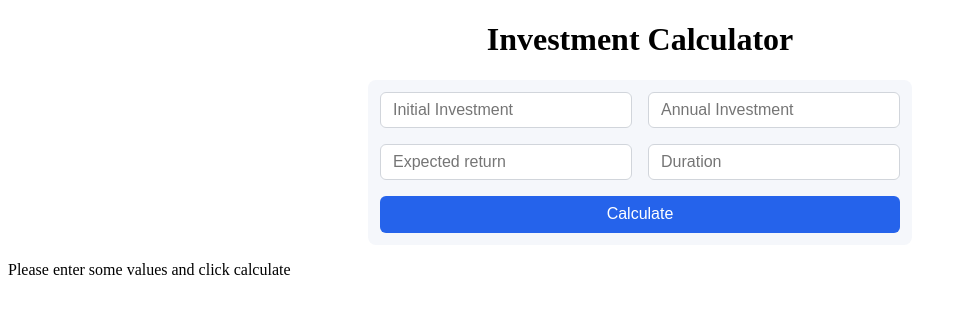
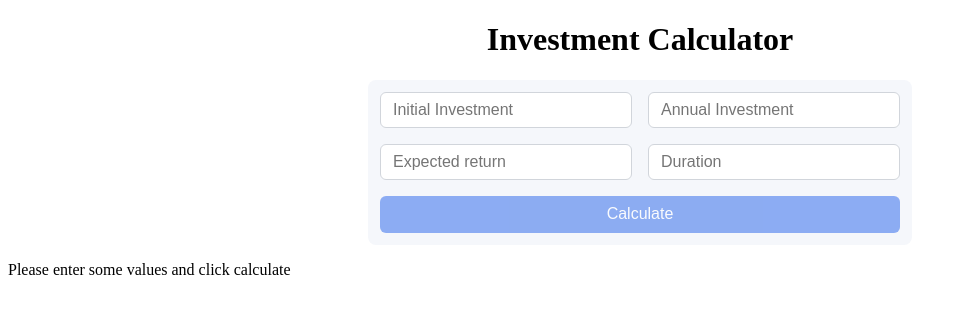
Before and after one commit to Dhouha-ma/investment-calculator-angular21, an Angular app: page / in a window 1280 px wide. Shown: the top 314 px of the page, without its empty margins (0-955 px from the left). Built offline with nearby package versions, Linux system fonts and the light colour scheme.

Commit message:
disable calculate button if form is not valid

```diff
--- a/src/app/investment-calculator/components/header/header.html
+++ b/src/app/investment-calculator/components/header/header.html
@@ -32,7 +32,12 @@
       />
     </div>
 
-    <app-button label="Calculate" type="submit" (clicked)="handleClick()" />
+    <app-button
+      label="Calculate"
+      type="submit"
+      (clicked)="handleClick()"
+      [disabled]="calculatorForm.invalid"
+    />
   </form>
 </div>
 
--- a/src/app/shared/components/button/button.html
+++ b/src/app/shared/components/button/button.html
@@ -1 +1,3 @@
-<button class="calculate-btn" type="button" (click)="onClick()">{{ label() }}</button>
+<button class="calculate-btn" type="button" (click)="onClick()" [disabled]="disabled()">
+  {{ label() }}
+</button>
--- a/src/app/shared/components/button/button.scss
+++ b/src/app/shared/components/button/button.scss
@@ -17,3 +17,8 @@
 .calculate-btn:hover {
   background-color: #1e40af;
 }
+
+button:disabled {
+  opacity: 0.5;
+  cursor: not-allowed;
+}
--- a/src/app/shared/components/button/button.ts
+++ b/src/app/shared/components/button/button.ts
@@ -9,8 +9,10 @@ import { Component, input, output } from '@angular/core';
 export class Button {
   public label = input('Click me');
   public clicked = output<void>();
+  public disabled = input<boolean>(false);
 
   public onClick() {
+    if (this.disabled()) return;
     this.clicked.emit();
   }
 }
```
